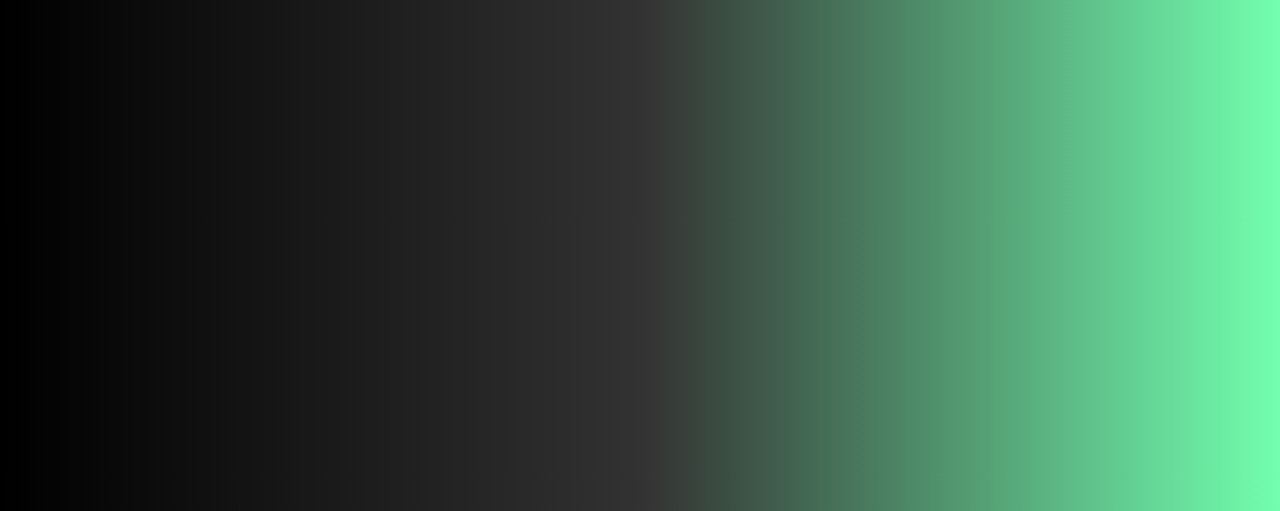
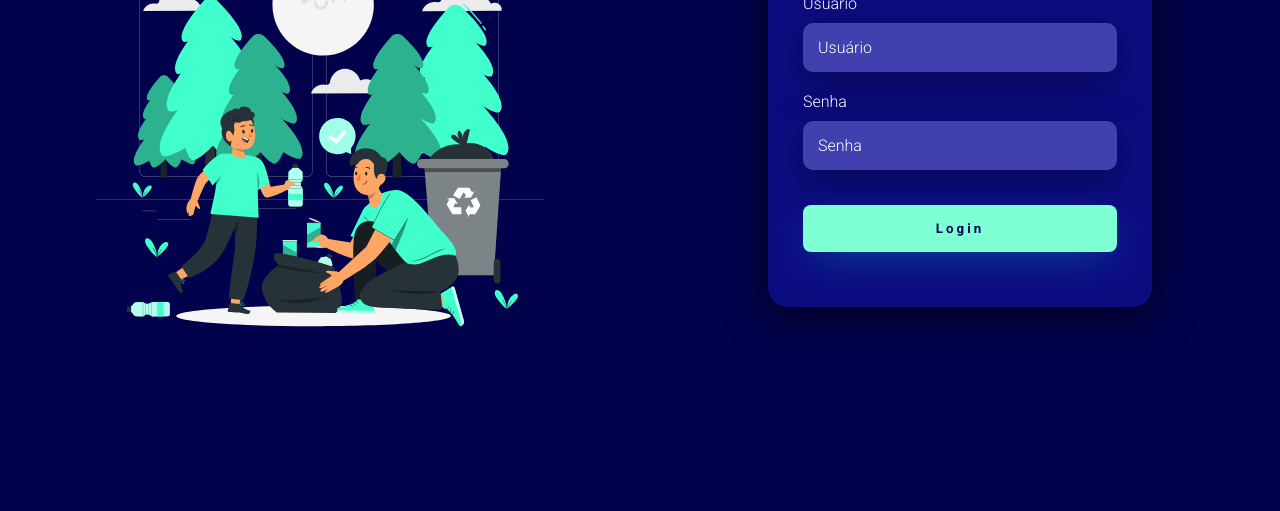
Before and after one commit to brunohenriquedeveloper/Landing-Page-Project, a plain HTML site: page index.html in a window 1280 px wide. Shown: the part 289-800 px from the top of the page. Drawn offline with Linux system fonts and the light colour scheme.

Commit message:
full application

```diff
--- a/Estilos/style.css
+++ b/Estilos/style.css
@@ -1,14 +1,163 @@
 @charset "UTF-8";
 
+  @import url('https://fonts.googleapis.com/css2?family=Roboto:wght@300;700&display=swap');
+
 *{
-    font-family: Arial, Helvetica, sans-serif;
+    font-family: 'Roboto', Arial, Helvetica, sans-serif;
     margin: 0px;
     padding: 0px;
-    color: white;
+    box-sizing: border-box;
 }
 
 body {
-    background-image: linear-gradient(to left, rgb(114, 255, 175), rgb(51, 50, 50) ,black);
-    width: 100vw;
-    background-attachment: fixed;
+   margin: 0px;
+   padding: 0px;
 }
+
+
+.login {
+    width:100vw;
+    height: 100vh;
+    background-color: rgb(2, 2, 76);
+    display: flex;
+    justify-content: center;
+    align-items: center;
+}
+
+.left-login{
+    width: 50vw;
+    height: 100vh;
+    display: flex;
+    justify-content: center;
+    align-items: center;
+    flex-direction: column
+}
+
+.left-login > h1 {
+    font-size: 2vw;
+    color: rgb(174, 252, 226);
+}
+
+.image{
+    width: 35vw;
+
+    flex-direction: column;
+
+}
+
+    .right-login {
+    width: 50vw;
+    height: 100vh;
+    display: flex;
+    justify-content: center;
+    align-items: center;
+    }
+
+    .card-login {
+        width: 60%;
+        display: flex;
+        justify-content: center;
+        align-items: center;
+        flex-direction: column;
+        padding: 30px 35px;
+        background: rgb(12, 12, 129);
+        border-radius: 20px;
+        box-shadow: 0px 10px 40px rgba(0, 0, 0, 0.57);
+    }
+
+    .card-login > h1 {
+        color: rgb(0, 255, 170);
+        font-weight: 800;
+        margin: 0;
+    }
+
+    .textfield {
+        width: 100%;
+        display: flex;
+        flex-direction: column;
+        align-items: flex-start;
+        justify-content: center;
+        margin: 10px 0px;
+    }
+
+    .textfield > input{
+        width: 100%;
+        border: none;
+        border-radius: 10px;
+        padding: 15px;
+        background-color:rgb(64, 64, 175);
+        color: aqua;
+        font-size: 12pt;
+        box-shadow: 0px 10px 40px rgba(0, 0, 0, 0.352);
+        outline: none;
+        box-sizing: border-box;
+
+    }
+
+    .textfield > label {
+        color: white;
+        margin-bottom: 10px;
+
+    }
+
+    .textfield > input::placeholder {
+        color: white;
+    }
+
+        .btn-login {
+            width: 100%;
+            padding: 16px 0px;
+            margin: 25px;
+            border: none;
+            border-radius: 8px;
+            outline: none;
+            font-weight: 800;
+            letter-spacing: 3px;
+            color: rgb(4, 4, 84);
+            background-color: aquamarine;
+            cursor: pointer;
+            box-shadow: 0px 10px 40px -12px rgba(0, 255, 255, 0.353);
+        }
+
+        @media screen and (max-width:950px) {
+                .card-login {
+                    width: 85%;
+                }
+
+        }
+
+        @media screen and (max-width:600px) {
+            .main-login {
+                flex-direction: column;
+                display: flex;
+
+            }
+
+            .left-login > h1#itext {
+                display: none;
+            }
+
+            .left-login > h1 {
+                font-size: x-large;
+            }
+
+            .left-login {
+                width: 100%;
+                height: auto;
+
+            }
+
+            .right-login {
+                width: 100%;
+                height: auto;
+
+            }
+
+            .image{
+                width: 50vw;
+            }
+
+            .card-login {
+                width:90%;
+            }
+        }
--- a/index.html
+++ b/index.html
@@ -5,14 +5,28 @@
     <meta name="viewport" content="width=device-width, initial-scale=1.0">
     <title>Landing Page</title>
     <link rel="stylesheet" href="Estilos/style.css">
-</head>
 <body>
-    <h1> Faça o Login! <br>
-    Entre na nova era da tecnologia!</h1>
+    <div class="login">
 
-    <form action="" method="post">
-
-
-    </form>
+        <div class="left-login">
+            <h1> Se inscreva!<br></h1> <h1 id="itext"> Faça parte da nossa comunidade! </h1>
+            <div class="image"><img src="protecting-the-environment-animate.svg" alt="carro">
+            </div>
+        </div>
+        <div class="right-login">
+            <div class="card-login">
+                <h1>Login</h1>
+                <div class="textfield">
+                    <label for="usuario">Usuário</label>
+                    <input type="text" name="usuario" id="iusuario" placeholder="Usuário">
+                </div>
+                <div class="textfield">
+                    <label for="senha">Senha</label>
+                    <input type="password" name="senha" id="isenha" placeholder="Senha">
+                </div>
+                <button class="btn-login">Login</button>
+            </div>
+        </div>
+    </div>
 </body>
 </html>
```
Also changed, not shown: convertible-car-animate.svg (added), protecting-the-environment-animate.svg (added).
